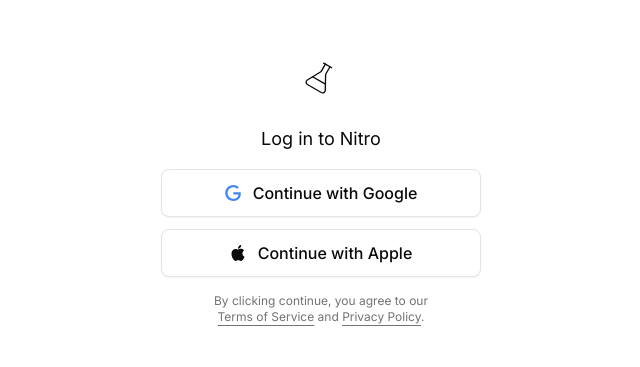
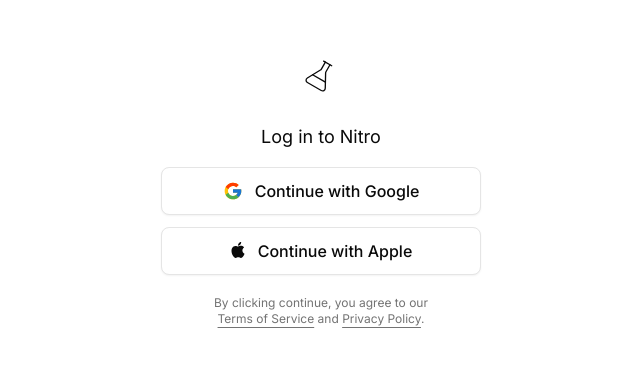
Before and after one commit to eddedd88/nextjs-template, a Next.js app: page /login in a window 1280 px wide. Shown: the part 207-574 px from the top of the page, without its empty margins (319-959 px from the left). Built offline with nearby package versions, Linux system fonts and the light colour scheme.

Commit message:
Refactor LoginForm to use GoogleLogo component and improve layout for social login buttons

```diff
--- a/src/app/login/login-form.tsx
+++ b/src/app/login/login-form.tsx
@@ -9,23 +9,17 @@ export function LoginForm() {
   }
 
   return (
-    <div className='flex w-xs flex-col gap-4'>
-      <div className='flex flex-col gap-3'>
+    <div className='flex w-xs flex-col gap-3'>
       <SocialLoginButton onClick={() => signInWith('google')}>
-          <svg
-            xmlns='http://www.w3.org/2000/svg'
-            viewBox='0 0 24 24'
-            className='text-[#4285F4]'
-          >
-            <path
-              d='M12.48 10.92v3.28h7.84c-.24 1.84-.853 3.187-1.787 4.133-1.147 1.147-2.933 2.4-6.053 2.4-4.827 0-8.6-3.893-8.6-8.72s3.773-8.72 8.6-8.72c2.6 0 4.507 1.027 5.907 2.347l2.307-2.307C18.747 1.44 16.133 0 12.48 0 5.867 0 .307 5.387.307 12s5.56 12 12.173 12c3.573 0 6.267-1.173 8.373-3.36 2.16-2.16 2.84-5.213 2.84-7.667 0-.76-.053-1.467-.173-2.053H12.48z'
-              fill='currentColor'
-            />
-          </svg>
+        <GoogleLogo className='size-5' />
         Continue with Google
       </SocialLoginButton>
       <SocialLoginButton onClick={() => signInWith('apple')}>
-          <svg xmlns='http://www.w3.org/2000/svg' viewBox='0 0 24 24'>
+        <svg
+          className='mb-0.5'
+          xmlns='http://www.w3.org/2000/svg'
+          viewBox='0 0 24 24'
+        >
           <path
             d='M12.152 6.896c-.948 0-2.415-1.078-3.96-1.04-2.04.027-3.91 1.183-4.961 3.014-2.117 3.675-.546 9.103 1.519 12.09 1.013 1.454 2.208 3.09 3.792 3.039 1.52-.065 2.09-.987 3.935-.987 1.831 0 2.35.987 3.96.948 1.637-.026 2.676-1.48 3.676-2.948 1.156-1.688 1.636-3.325 1.662-3.415-.039-.013-3.182-1.221-3.22-4.857-.026-3.04 2.48-4.494 2.597-4.559-1.429-2.09-3.623-2.324-4.39-2.376-2-.156-3.675 1.09-4.61 1.09zM15.53 3.83c.843-1.012 1.4-2.427 1.245-3.83-1.207.052-2.662.805-3.532 1.818-.78.896-1.454 2.338-1.273 3.714 1.338.104 2.715-.688 3.559-1.701'
             fill='currentColor'
@@ -33,8 +27,7 @@ export function LoginForm() {
         </svg>
         Continue with Apple
       </SocialLoginButton>
-      </div>
-      <div className='text-center text-xs text-balance text-muted-foreground [&_a]:underline [&_a]:underline-offset-4'>
+      <div className='mt-2 text-center text-xs text-balance text-muted-foreground [&_a]:underline [&_a]:underline-offset-4'>
         By clicking continue, you agree to our{' '}
         <Link href='/terms' className='hover:text-primary'>
           Terms of Service
@@ -66,3 +59,32 @@ function SocialLoginButton({
     </Button>
   )
 }
+
+function GoogleLogo({ className }: { className?: string }) {
+  return (
+    <svg
+      xmlns='http://www.w3.org/2000/svg'
+      viewBox='0 0 48 48'
+      width='48px'
+      height='48px'
+      className={className}
+    >
+      <path
+        fill='#FFC107'
+        d='M43.611,20.083H42V20H24v8h11.303c-1.649,4.657-6.08,8-11.303,8c-6.627,0-12-5.373-12-12c0-6.627,5.373-12,12-12c3.059,0,5.842,1.154,7.961,3.039l5.657-5.657C34.046,6.053,29.268,4,24,4C12.955,4,4,12.955,4,24c0,11.045,8.955,20,20,20c11.045,0,20-8.955,20-20C44,22.659,43.862,21.35,43.611,20.083z'
+      />
+      <path
+        fill='#FF3D00'
+        d='M6.306,14.691l6.571,4.819C14.655,15.108,18.961,12,24,12c3.059,0,5.842,1.154,7.961,3.039l5.657-5.657C34.046,6.053,29.268,4,24,4C16.318,4,9.656,8.337,6.306,14.691z'
+      />
+      <path
+        fill='#4CAF50'
+        d='M24,44c5.166,0,9.86-1.977,13.409-5.192l-6.19-5.238C29.211,35.091,26.715,36,24,36c-5.202,0-9.619-3.317-11.283-7.946l-6.522,5.025C9.505,39.556,16.227,44,24,44z'
+      />
+      <path
+        fill='#1976D2'
+        d='M43.611,20.083H42V20H24v8h11.303c-0.792,2.237-2.231,4.166-4.087,5.571c0.001-0.001,0.002-0.001,0.003-0.002l6.19,5.238C36.971,39.205,44,34,44,24C44,22.659,43.862,21.35,43.611,20.083z'
+      />
+    </svg>
+  )
+}
```
Lines whose indentation alone changed are shown as unchanged.
